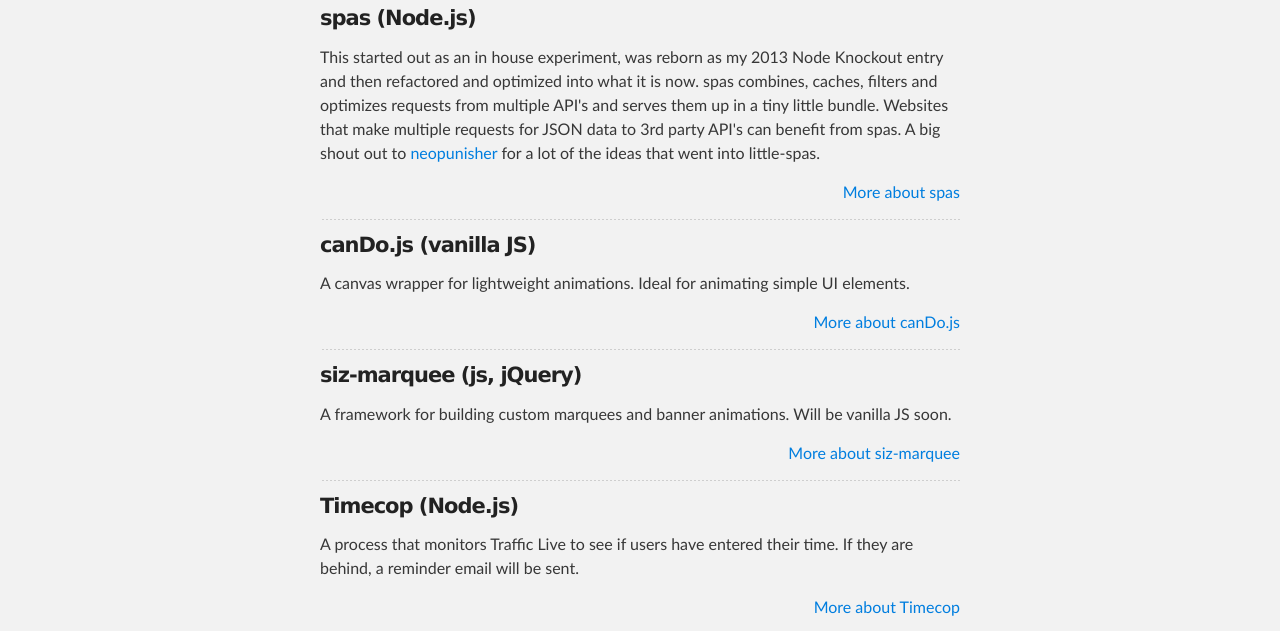
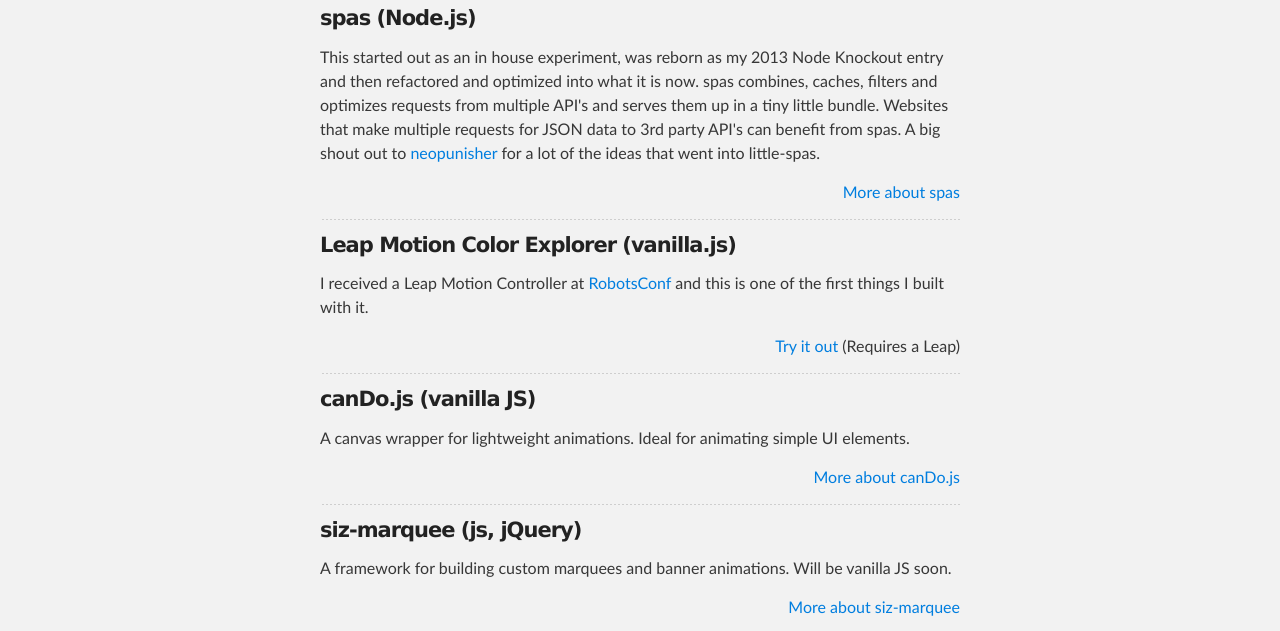
Before and after one commit to dtex/dtex.github.com, a plain HTML site: page index.html in a window 1280 px wide. Shown: the part 464-1095 px from the top of the page. Drawn offline with nearby package versions, Linux system fonts and the light colour scheme.

Commit message:
Update index.html

```diff
--- a/index.html
+++ b/index.html
@@ -38,6 +38,13 @@
         <p>This started out as an in house experiment, was reborn as my 2013 Node Knockout entry and then refactored and optimized into what it is now. spas combines, caches, filters and optimizes requests from multiple API's and serves them up in a tiny little bundle. Websites that make multiple requests for JSON data to 3rd party API's can benefit from spas. A big shout out to <a href="https://github.com/neopunisher">neopunisher</a> for a lot of the ideas that went into little-spas.</p>
 
         <p class="right"><a href="/spas/">More about spas</a></p>
+
+        <hr/>
+
+        <h4>Leap Motion Color Explorer (vanilla.js)</h4>
+        <p>I received a Leap Motion Controller at <a href="http://robotsconf.com">RobotsConf</a> and this is one of the first things I built with it.</p>
+
+        <p class="right"><a href="/leap-motion-color-explorer/">Try it out</a> (Requires a Leap)</p>
 
         <hr/>
 
```
